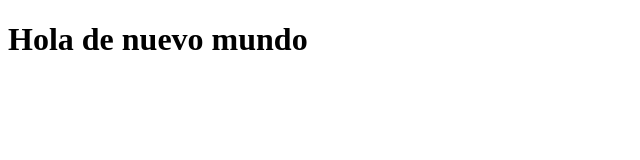
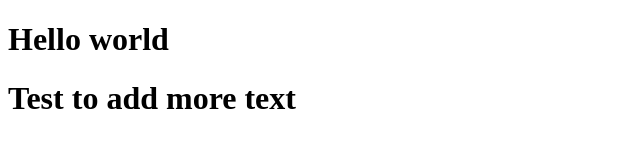
Before and after one commit to EdgarMedranoA/segundoRepoBedu, a plain HTML site: page index.html in a window 1280 px wide. Shown: the whole page, without its empty margins (0-640 px from the left). Drawn offline with Linux system fonts and the light colour scheme.

Commit message:
changedf lenguage of text

```diff
--- a/index.html
+++ b/index.html
@@ -4,9 +4,10 @@
     <meta charset="UTF-8">
     <meta http-equiv="X-UA-Compatible" content="IE=edge">
     <meta name="viewport" content="width=device-width, initial-scale=1.0">
-    <title>Document</title>
+    <title>Git test</title>
 </head>
 <body>
-    <h1>Hola de nuevo mundo</h1>
+    <h1>Hello world</h1>
+    <h1>Test to add more text</h1>
 </body>
 </html>
```
